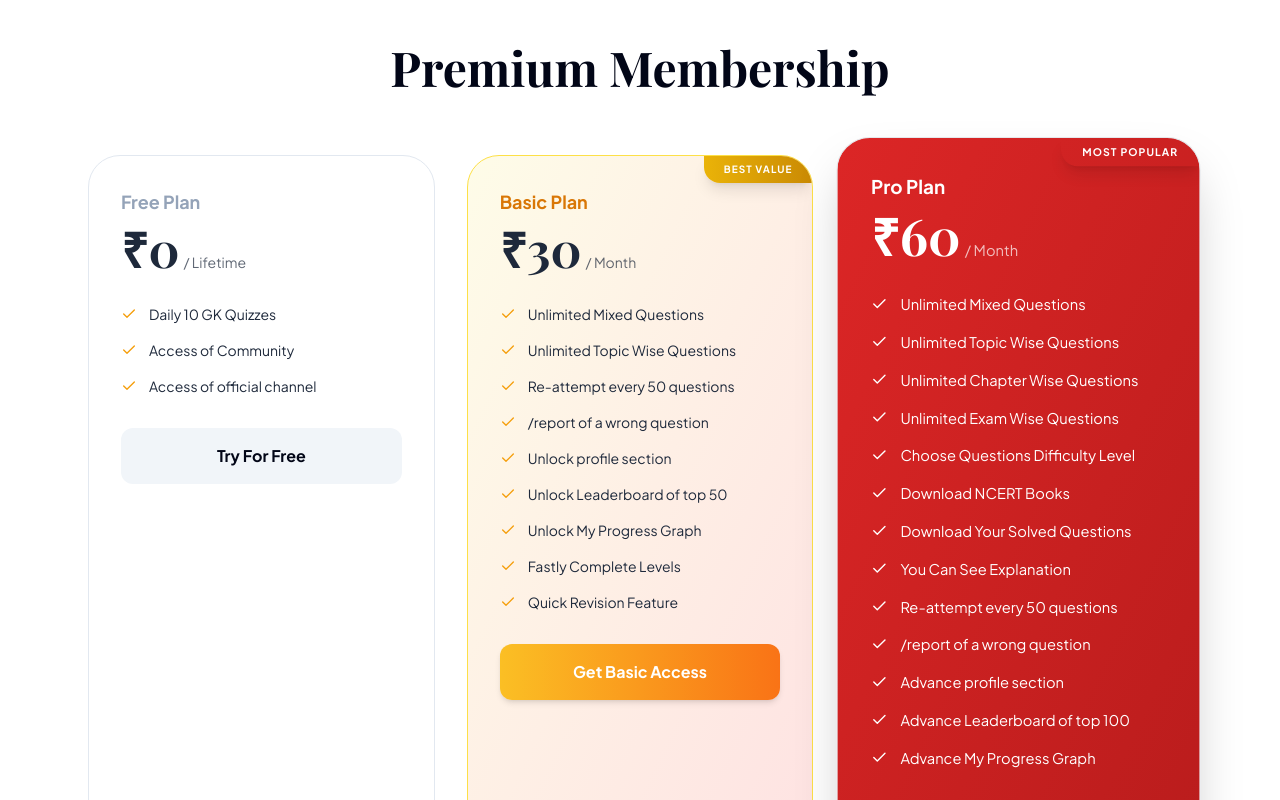
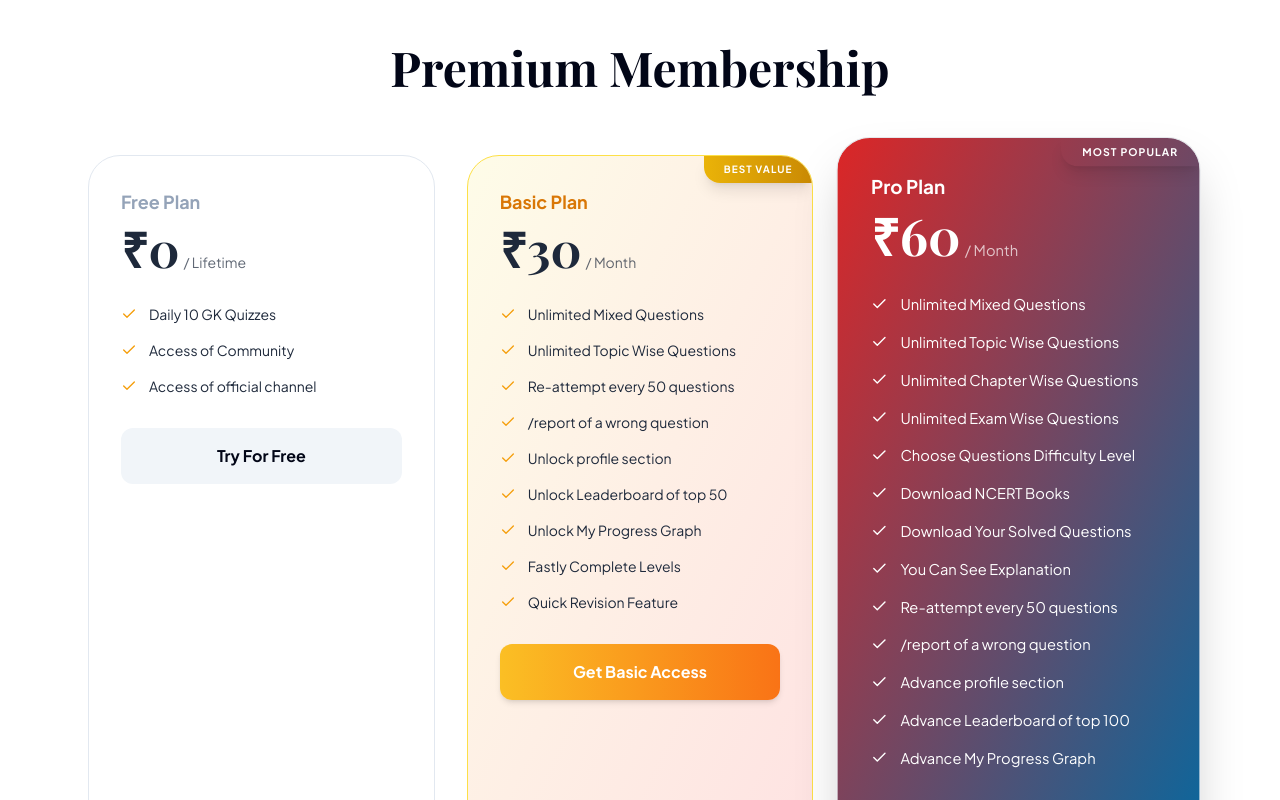
Before and after one commit to Rohitjjn/gkguruji-bot_website, a React (Vite) app: page / in a window 1280 px wide. Shown: the part 1700-2500 px from the top of the page. Built offline with nearby package versions, Linux system fonts and the light colour scheme; a web font is replaced by a local one.

Commit message:
Fix gradient color for 'pro' plan in pricing section

```diff
--- a/App.tsx
+++ b/App.tsx
@@ -405,7 +405,7 @@ const App: React.FC = () => {
          <div className="container mx-auto px-6 md:px-12 text-center mb-16"><h2 className="text-3xl md:text-5xl font-serif font-bold text-midnight-950 mb-4">Premium Membership</h2></div>
          <div className="grid md:grid-cols-3 gap-8 max-w-6xl mx-auto px-6">
             {t.pricing.plans.map((plan, idx) => (
-              <div key={idx} className={`relative rounded-[2rem] p-8 transition-all border overflow-hidden ${plan.id === 'basic' ? 'bg-gradient-to-br from-yellow-50 to-red-100 border-yellow-300 text-slate-800' : plan.id === 'pro' ? 'bg-gradient-to-br from-red-600 to-red-700 text-white shadow-2xl scale-105 border-black-400' : 'bg-white border-slate-200 text-slate-800'}`}>
+              <div key={idx} className={`relative rounded-[2rem] p-8 transition-all border overflow-hidden ${plan.id === 'basic' ? 'bg-gradient-to-br from-yellow-50 to-red-100 border-yellow-300 text-slate-800' : plan.id === 'pro' ? 'bg-gradient-to-br from-red-600 to-sky-700 text-white shadow-2xl scale-105 border-black-400' : 'bg-white border-slate-200 text-slate-800'}`}>
                 {plan.recommended && (
                   <div className="absolute top-0 right-0 px-5 py-1.5 rounded-bl-2xl text-[10px] font-bold uppercase tracking-widest bg-sky text-white-400 shadow-lg">Most Popular</div>
                 )}
```
